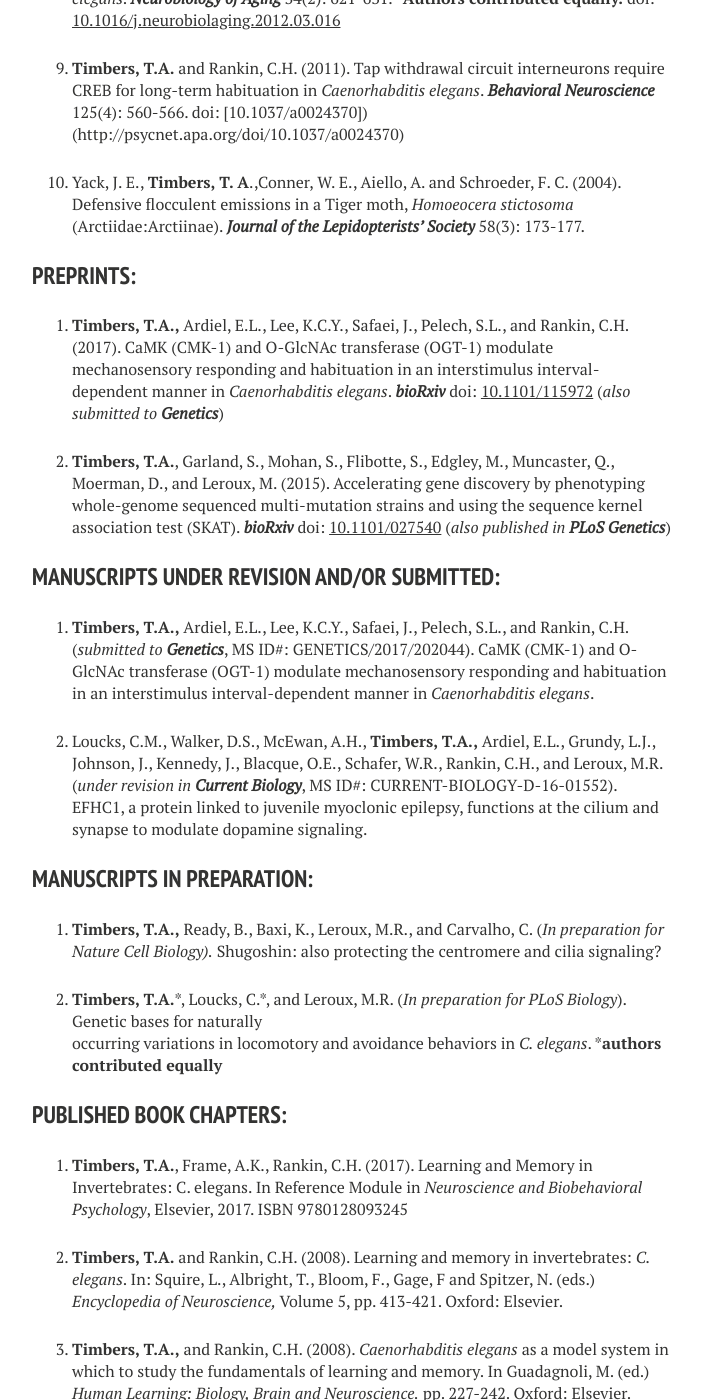
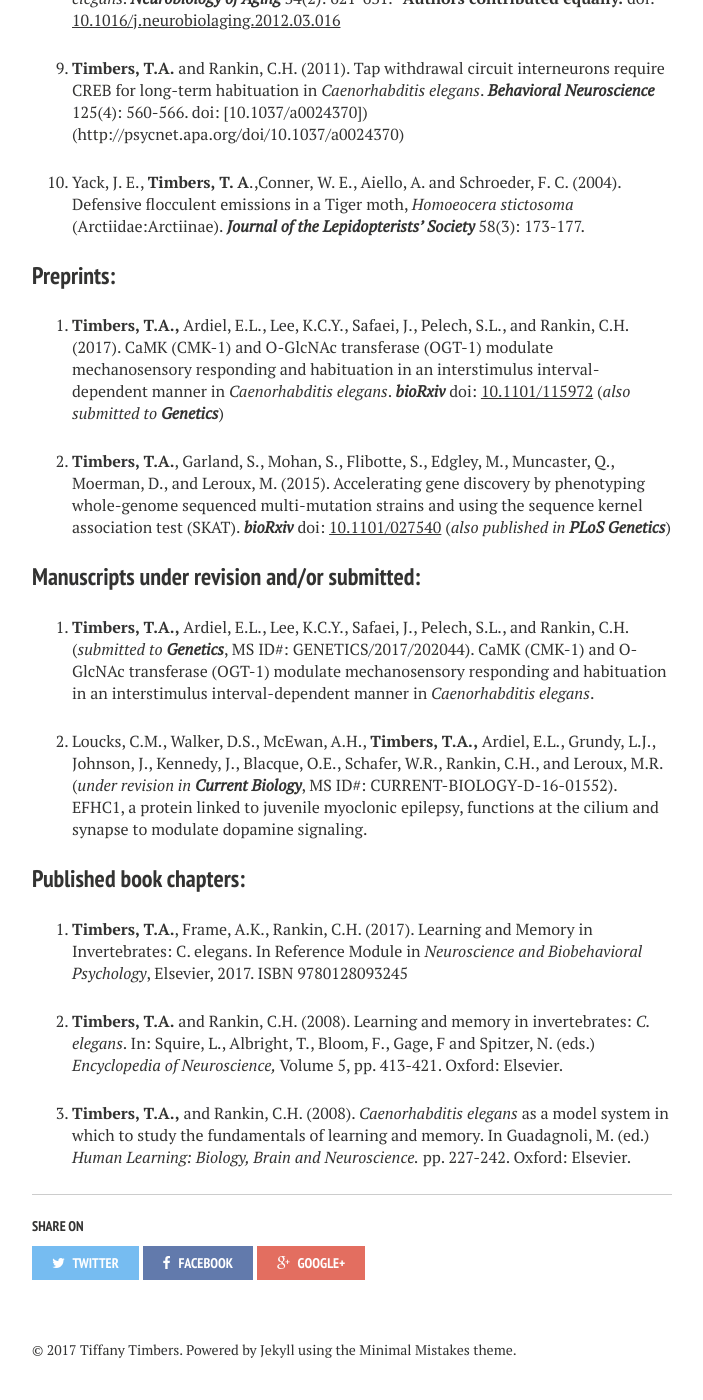
Before and after one commit to ttimbers/ttimbers.github.io, a Jekyll site: the page built from pubs/index.md, in a window 1280 px wide and 1400 px high, scrolled down 1319 px. Shown: the whole window, without its empty margins (288-991 px from the left). Built offline with Jekyll 4.4.1, drawn with Linux system fonts in a browser that asks for light colours; nearby versions of some CDN libraries; some of the changed text lies outside the part shown.

Commit message:
updated pub header formatting

```diff
--- a/pubs/index.md
+++ b/pubs/index.md
@@ -10,7 +10,7 @@ image:
   creditlink: http://ttimbers.github.io
 ---
 
-### PEER-REVIEWED PUBLICATIONS:
+### Peer-reviewed publications:
 
 1. Yadav, C., Guedes, R.N.C., Matheson, S.M., **Timbers, T.A.**, and Yack, J.E. (2017). Invitation by vibration: recruitment to feeding shelters in social caterpillars. ***Behavioral Ecology and Sociobiology*** 71(3):51. doi: [10.1007/s00265-017-2280-x](http://dx.doi.org/10.1007/s00265-017-2280-x)
 
@@ -44,7 +44,7 @@ elegans*. ***Behavioral Neuroscience*** 125(4): 560-566. doi: [10.1037/a0024370]
 Schroeder, F. C. (2004). Defensive flocculent emissions in a Tiger moth, *Homoeocera stictosoma*
 (Arctiidae:Arctiinae). ***Journal of the Lepidopterists’ Society*** 58(3): 173-177.
 
-### PREPRINTS:
+### Preprints:
 
 1. **Timbers, T.A.,** Ardiel, E.L., Lee, K.C.Y., Safaei, J., Pelech,
 S.L., and Rankin, C.H. (2017). CaMK (CMK-1) and O-GlcNAc transferase (OGT-1) modulate mechanosensory responding and habituation in an interstimulus interval-dependent manner in *Caenorhabditis elegans*. ***bioRxiv*** doi: [10.1101/115972](https://doi.org/10.1101/115972) (_also submitted to **Genetics**_)
@@ -55,25 +55,15 @@ discovery by phenotyping whole-genome sequenced multi-mutation strains
 and using the sequence kernel association test (SKAT). ***bioRxiv*** doi:
 [10.1101/027540](http://dx.doi.org/10.1101/027540) (_also published in **PLoS Genetics**_)
 
-### MANUSCRIPTS UNDER REVISION AND/OR SUBMITTED:
+### Manuscripts under revision and/or submitted:
 
 1. **Timbers, T.A.,** Ardiel, E.L., Lee, K.C.Y., Safaei, J., Pelech,
 S.L., and Rankin, C.H. (_submitted to **Genetics**_, MS ID#: GENETICS/2017/202044). CaMK (CMK-1) and O-GlcNAc transferase (OGT-1) modulate mechanosensory responding and habituation in an interstimulus interval-dependent manner in *Caenorhabditis elegans*.
 
 2. Loucks, C.M., Walker, D.S., McEwan, A.H., **Timbers, T.A.,** Ardiel, E.L., Grundy, L.J., Johnson, J., Kennedy, J., Blacque, O.E., Schafer, W.R., Rankin, C.H., and Leroux, M.R. (_under revision in **Current Biology**_, MS ID#: CURRENT-BIOLOGY-D-16-01552). EFHC1, a protein linked to juvenile myoclonic epilepsy, functions at the cilium and synapse to modulate dopamine signaling.
 
-### MANUSCRIPTS IN PREPARATION:
 
-1. **Timbers, T.A.,** Ready, B., Baxi, K., Leroux, M.R., and Carvalho,
-C. (*In preparation for Nature Cell Biology).* Shugoshin: also
-protecting the centromere and cilia signaling?
-
-2. **Timbers, T.A.**\*, Loucks, C.\*, and Leroux, M.R. (*In preparation
-for PLoS Biology*). Genetic bases for naturally\
- occurring variations in locomotory and avoidance behaviors in *C.
-elegans*.  \***authors contributed equally**
-
-### PUBLISHED BOOK CHAPTERS:
+### Published book chapters:
 
 1. **Timbers, T.A.**, Frame, A.K., Rankin, C.H. (2017). Learning and Memory in Invertebrates: C. elegans. In Reference Module in *Neuroscience and Biobehavioral Psychology*, Elsevier, 2017. ISBN 9780128093245
 
```
